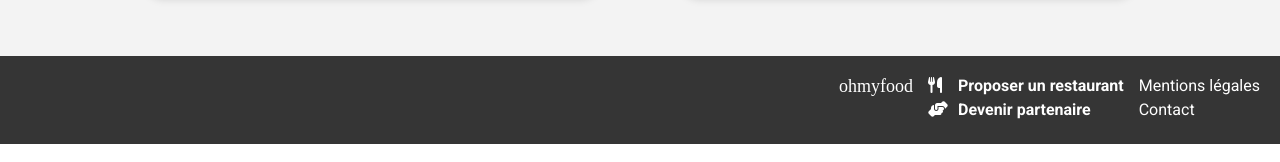
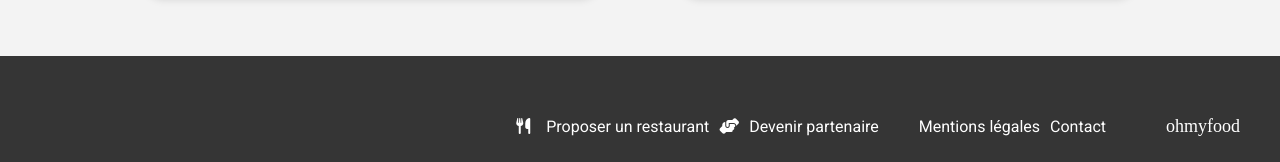
Before and after one commit to Lylouf13/oc4-ohmyfood, a plain HTML site: page index.html in a window 1280 px wide. Shown: the part 1178-1340 px from the top of the page. Drawn offline with Linux system fonts and the light colour scheme; a web font is replaced by a local one.

Commit message:
ended desktop responsive on homepage

```diff
--- a/SASS/common/footer.scss
+++ b/SASS/common/footer.scss
@@ -1,24 +1,34 @@
-footer{
+.footer{
     display:flex;
     flex-direction: column;
     justify-content: flex-start;
     align-items: flex-start;
     padding: 20px;
-    gap: 15px;
+    gap: 5px;
     background-color: #353535;
     color: white;
+
     h3{
         font-family: 'Shrikhand', serif;
         font-size: 18px;
         font-weight: 100;
     }
+
+    &__textContainer{
+        display:flex;
+        flex-direction: column;
+        gap: 5px;
+    }
+
     p{
         font-size:16px;
         margin-bottom: 5px;
     }
+
     .p--heavier{
-        font-weight: 600;
+        font-weight: 500;
     }
+
     .fa-solid{
         width:20px;
         font-size:16px;
@@ -28,6 +38,18 @@ footer{
     @media screen and (min-width:1024px){
         flex-direction: row;
         justify-content: flex-end;
+        align-items: center;
+        padding-top: 60px;
+        gap: 40px;
 
+        h3{
+            order: 1;
+            padding: 0px 20px 5px 20px;
+        }
+        &__textContainer{
+            display: flex;
+            flex-direction: row;
+            gap:10px
+        }
     }
 }
--- a/index.html
+++ b/index.html
@@ -100,7 +100,7 @@
                     </div>
                 </div>
             </section>
-            <footer>
+            <footer class="footer">
                 <!-- <img src="assets/images/logo/ohmyfoodwhite.svg" alt="Le logo Ohmyfood"> -->
                 <h3>ohmyfood</h3>
                 <div class="footer__textContainer">
```
Also changed, not shown: assets/css/homepage_style.css, 1 other file.
